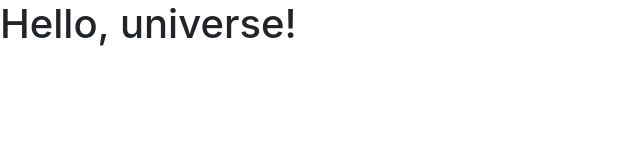
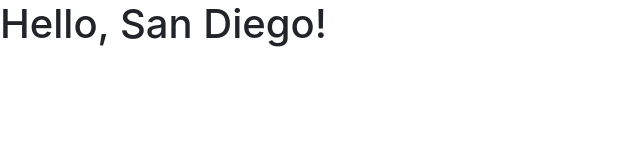
Before and after one commit to jonabari/bootstrap-test, a plain HTML site: page index.html in a window 1280 px wide. Shown: the whole page, without its empty margins (0-640 px from the left). Drawn offline with nearby package versions, Linux system fonts and the light colour scheme.

Commit message:
narrowed my perspective

```diff
--- a/index.html
+++ b/index.html
@@ -11,7 +11,7 @@
     <title>Hello, world!</title>
   </head>
   <body>
-    <h1>Hello, universe!</h1>
+    <h1>Hello, San Diego!</h1>
 
     <!-- Optional JavaScript -->
     <!-- jQuery first, then Popper.js, then Bootstrap JS -->
```
